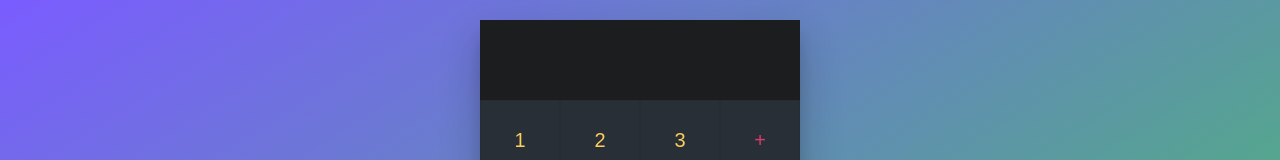
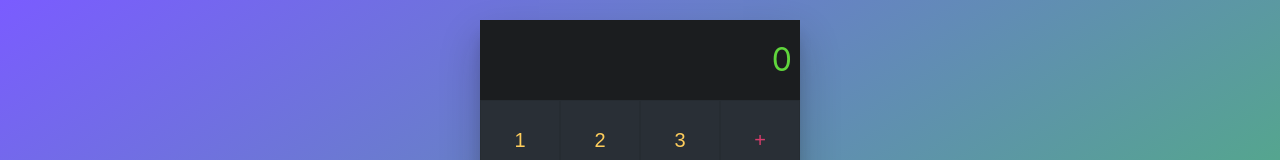
Before and after one commit to kabirivan/React-Course, a React (Create React App) app: page / in a window 1280 px wide. Shown: the top 160 px of the page. Built offline with nearby package versions, Linux system fonts and the light colour scheme.

Commit message:
Correct error in calc

```diff
--- a/package.json
+++ b/package.json
@@ -6,6 +6,7 @@
     "@testing-library/jest-dom": "^4.2.4",
     "@testing-library/react": "^9.5.0",
     "@testing-library/user-event": "^7.2.1",
+    "lodash.words": "^4.2.0",
     "prop-types": "^15.7.2",
     "react": "^16.13.1",
     "react-dom": "^16.13.1",
--- a/src/App.js
+++ b/src/App.js
@@ -1,5 +1,6 @@
 /* eslint no-eval: 0 */
 import React, {useState} from 'react';
+import words from 'lodash/words'
 import Functions from './components/Functions'
 import MathOperations from './components/MathOperations'
 import Numbers from './components/Numbers'
@@ -8,11 +9,18 @@ import './App.css';
 
 const App = () => {
   const [arrayText, setArrayText] = useState("")
+  const items = words(arrayText, /[^-^+^*/]+/g)
+  const value = items.length > 0 ? items[items.length-1] : "0"
+
+  // ? Similar a un if
+  // (esVerdadero) ? (Resultado Verdadero) : (ResultadoPorFalso)
+
+  console.log(items.length)
 
 
   return (
     <main className="react-calculator">
-      <Result value = {arrayText} />
+      <Result value = {value} />
 
       <Numbers onClickNumber = {number => {console.log("Number: ", number)
         setArrayText(arrayText+number)
```
Also changed, not shown: 2 other files (tests, documents, lock files or other folders).
